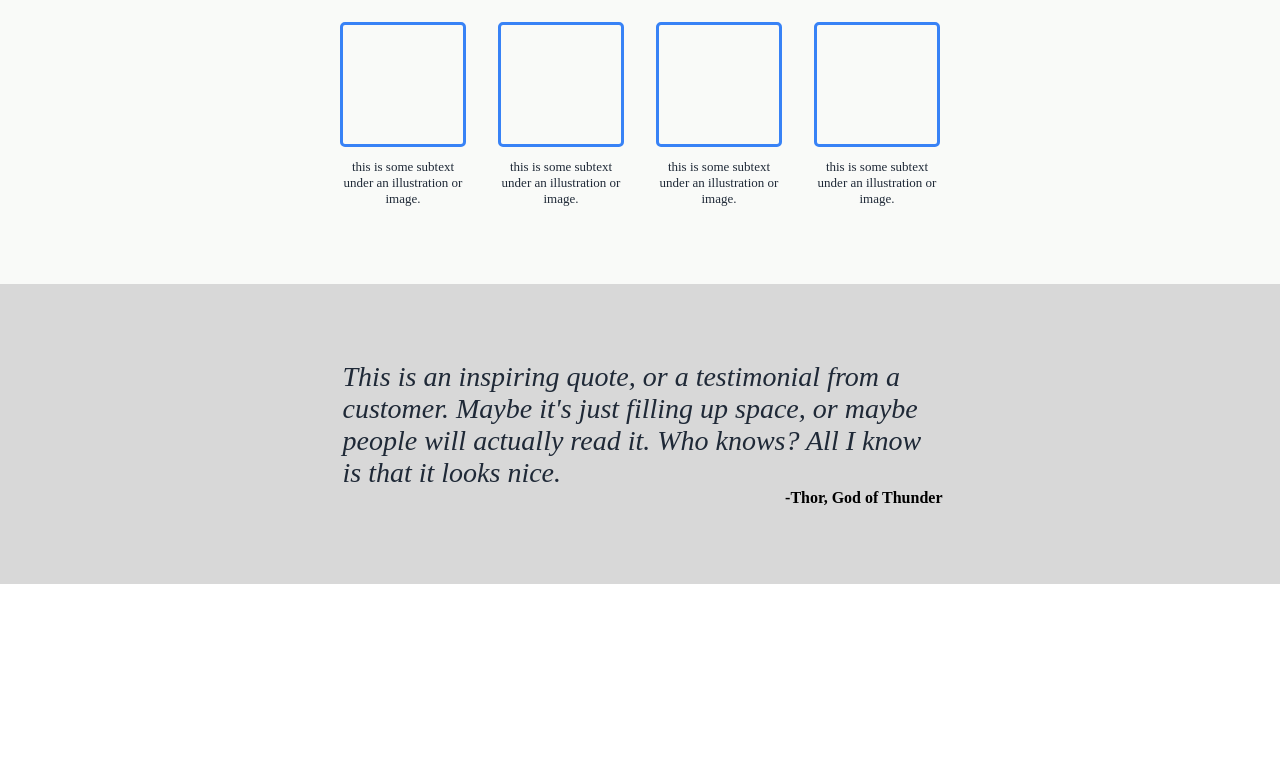
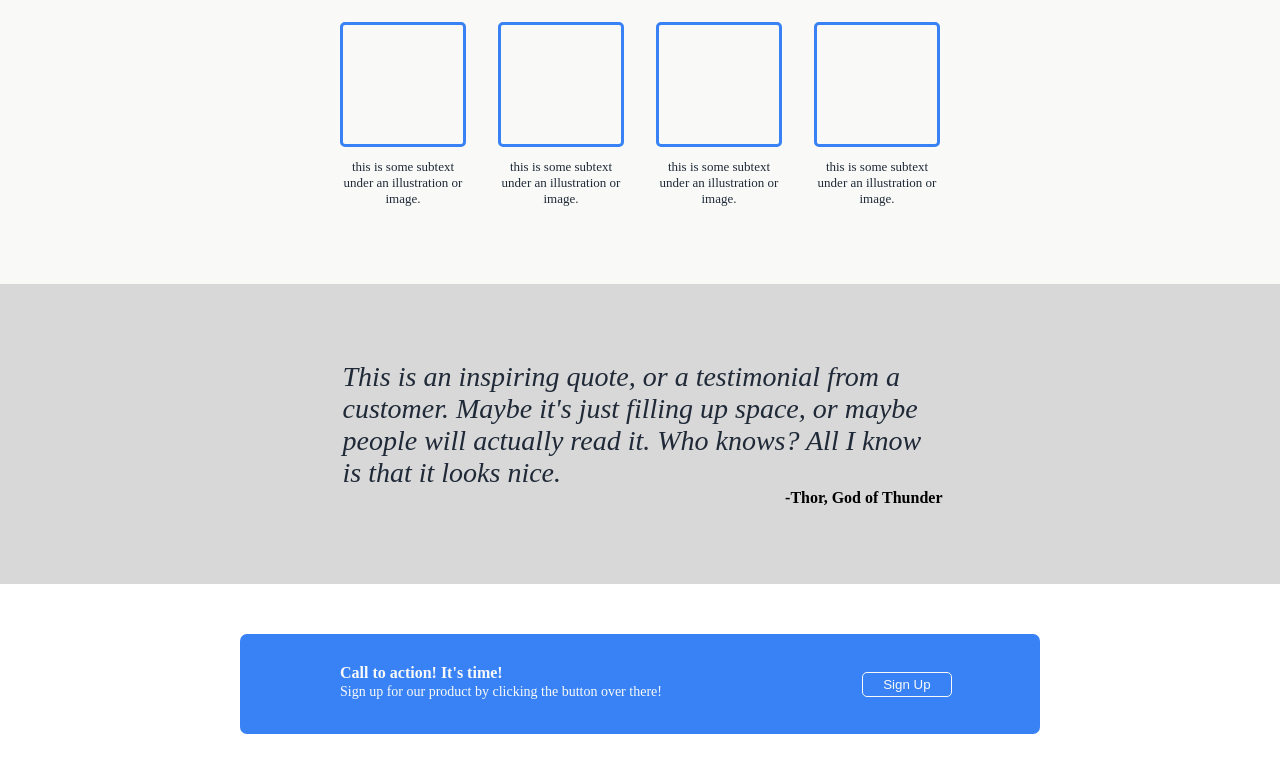
Before and after one commit to Veeravaagu/landing-page, a plain HTML site: page index.html in a window 1280 px wide. Shown: the part 435-1208 px from the top of the page. Before the commit the page ends 1019 px from the top, so only its background shows below. Drawn offline with Linux system fonts and the light colour scheme.

Commit message:
Add Tertiary Content and Fix: Header Button Style

```diff
--- a/index.html
+++ b/index.html
@@ -87,6 +87,16 @@
             </div>
         </div>
     </div>
+
+    <div class="tertiary-content-container">
+        <div class="blue-island-container">
+            <div class="call-to-action-container">
+                <div class="call-to-action-content"><strong>Call to action! It's time!</strong></div>
+                <div class="call-to-action-description"><p>Sign up for our product by clicking the button over there!</p></div>
+                <div> <button class="call-to-action-button">Sign Up</button></div>
+            </div>
+        </div>
+    </div>
 </body>
 
 </html>
--- a/styles.css
+++ b/styles.css
@@ -65,8 +65,10 @@
                 background-color: #3882f6;
                 color: #f9faf8;
                 width: 90px;
+                height: 25px;
                 /* font-family: Verdana, Geneva, Tahoma, sans-serif; */
                 border-radius: 5px;
+                border: 1px solid #1f2937;
                 }
 
     .header-placeholder {
@@ -97,7 +99,7 @@
     font-weight: bolder;
     text-align: center;
     margin: 30px 0;
-    flex: 1;
+    flex: 0 1 auto;
 }
 
 .box-container {
@@ -111,7 +113,7 @@
     align-items: center;
     flex-wrap: wrap;
     gap: 2rem;
-    flex: auto;
+    flex: 1 0 auto;
 }
 
 .box-1 {
@@ -218,7 +220,7 @@
     justify-content: center;
     align-items: center;
     flex-wrap: wrap;
-    flex: auto;
+    flex: 0 1 auto;
 }
 
 .quote-author-container {
@@ -231,7 +233,7 @@
     justify-content: center;
     align-items: center;
     flex-wrap: wrap;
-    flex: auto;
+    flex: 0 1 auto;
 }
 
 .quote {
@@ -245,3 +247,57 @@
     width: 600px;
     text-align: end;
 }
+
+.tertiary-content-container {
+    width: auto;
+    height: 200px;
+    display: flex;
+    justify-content: center;
+    align-items: center;
+}
+
+.blue-island-container {
+    background-color: #3882f6;
+    width: 800px;
+    height: 100px;
+    border-radius: 7px;
+    flex: 0 1 auto;
+    display: flex;
+    justify-content: center;
+    align-items: center;
+}
+
+.call-to-action-container {
+    width: 600px;
+    height: 40px;
+    flex: 0 1 auto;
+    /* background-color: aqua; */
+    display: flex;
+    flex-direction: column;
+    justify-content: center;
+    align-items: flex-start;
+    flex-wrap: wrap;
+}
+
+.call-to-action-content {
+    color: #f9faf8;
+    flex: 1;
+}
+
+.call-to-action-description {
+    color: #f9faf8;
+    font-size: 14px;
+    flex: 1;
+}
+
+.call-to-action-button {
+    width: 90px;
+    height: 25px;
+    background-color: #3882f6;
+    color: #f9faf8;
+    /* font-family: Verdana, Geneva, Tahoma, sans-serif; */
+    border-radius: 5px;
+    border: 1px solid #f9faf8;
+    margin: 0 0 0 200px;
+    flex: 1;
+}
```
